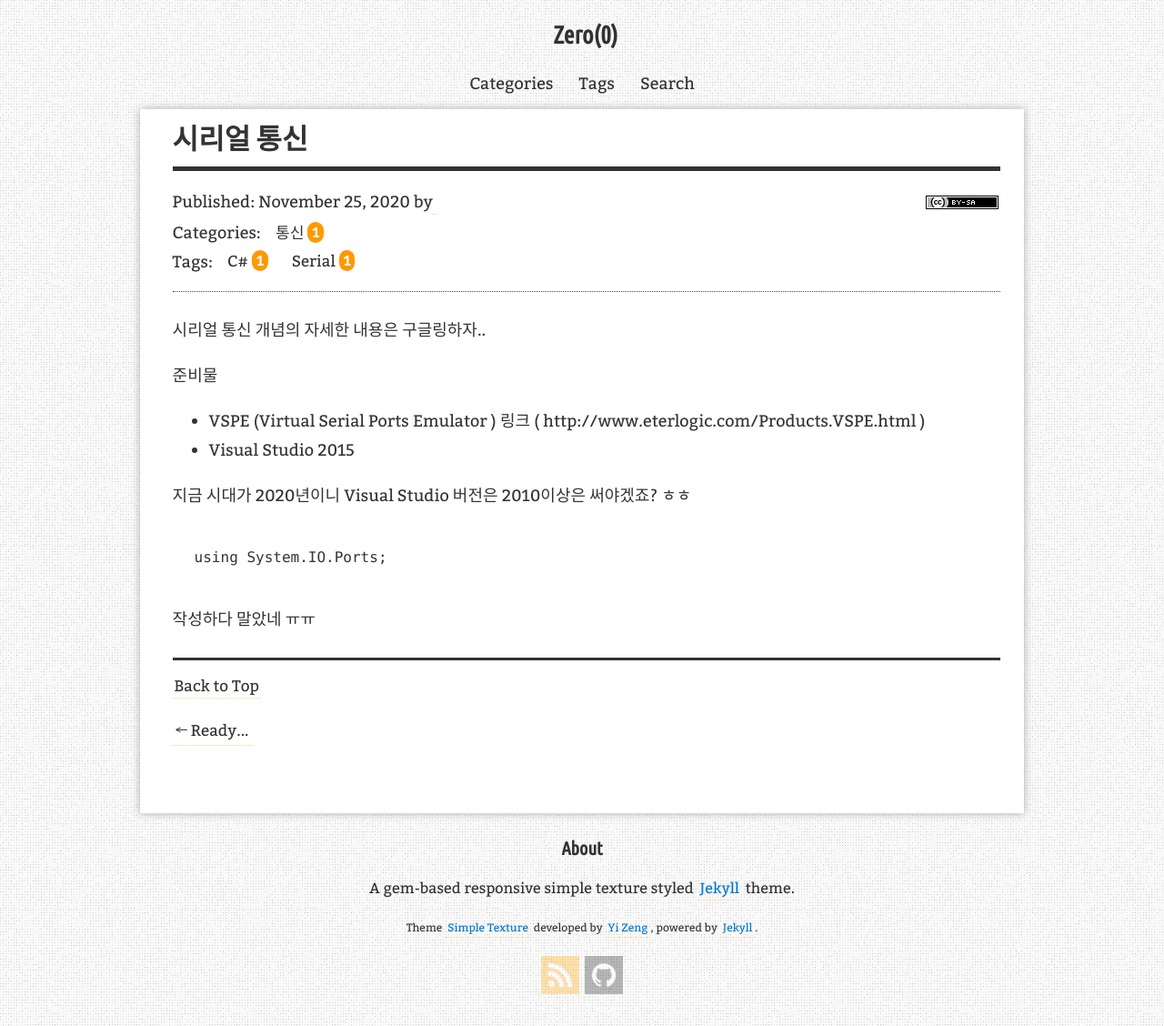
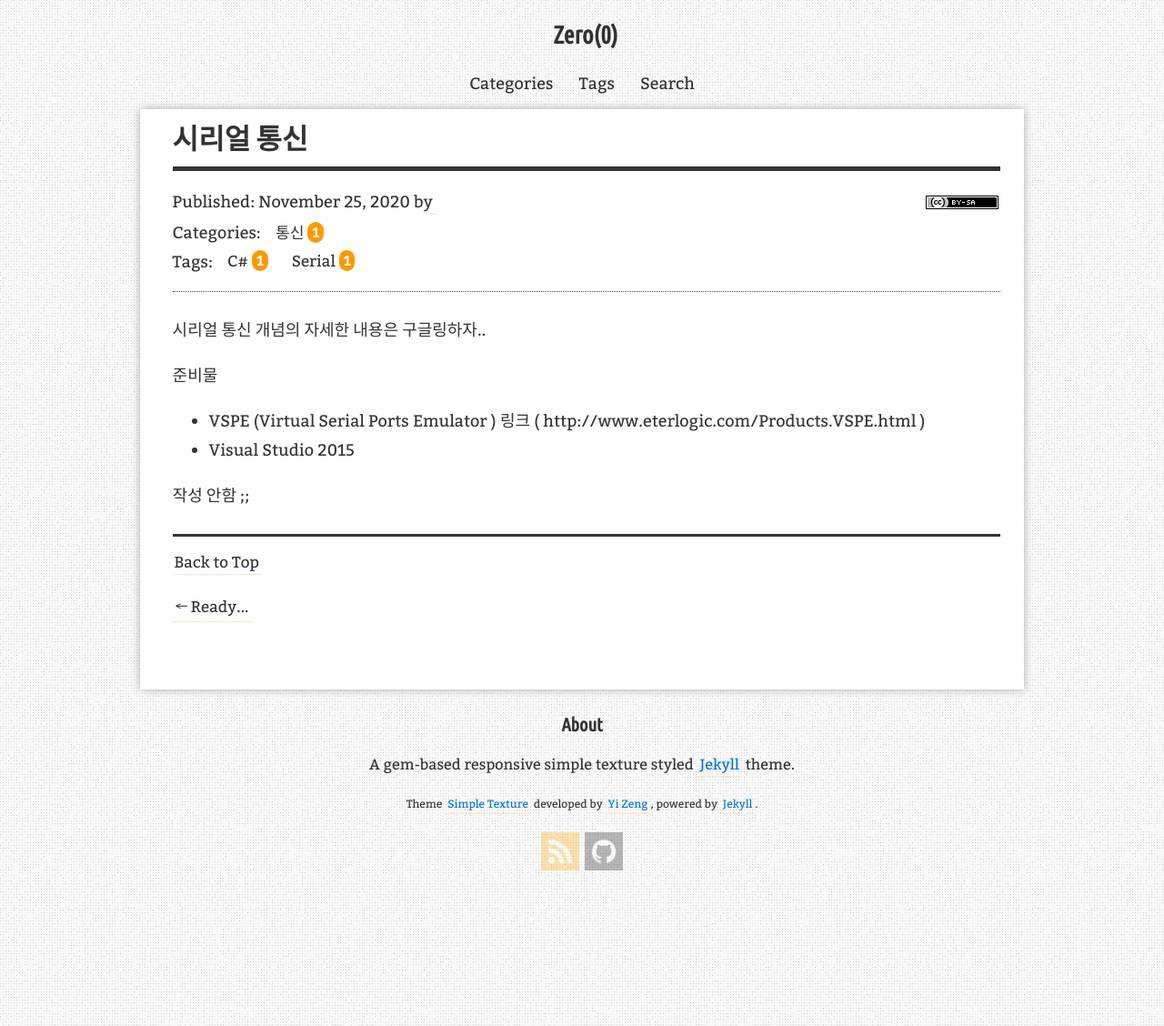
Before and after one commit to leekimin/leekimin.github.io, a Jekyll site: the page built from _posts/2020-11-25-Serial 통신.md, in a window 1280 px wide. Shown: the whole page at 91% size. Built offline with Jekyll 4.4.1, drawn with Linux system fonts in a browser that asks for light colours; some web fonts are replaced; comment, search, counter and statistics services are not loaded.

Commit message:
정리중

````diff
--- a/_posts/2020-11-25-Serial 통신.md
+++ b/_posts/2020-11-25-Serial 통신.md
@@ -15,10 +15,4 @@ redirect_from:
     링크 ( http://www.eterlogic.com/Products.VSPE.html )
 - Visual Studio 2015
 
-지금 시대가 2020년이니 Visual Studio 버전은 2010이상은 써야겠죠? ㅎㅎ
-
-```CSharp
-using System.IO.Ports;
-```
-
-작성하다 말았네 ㅠㅠ
+작성 안함 ;;
````
